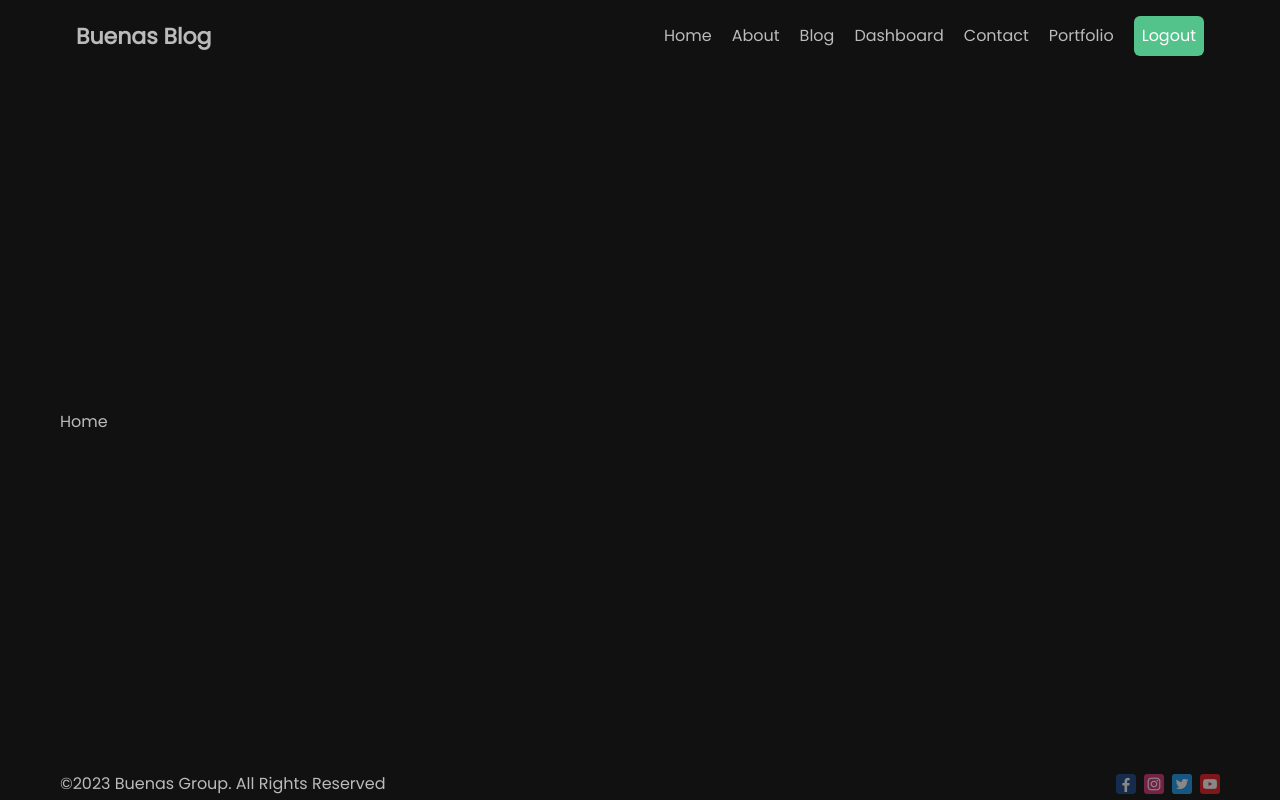
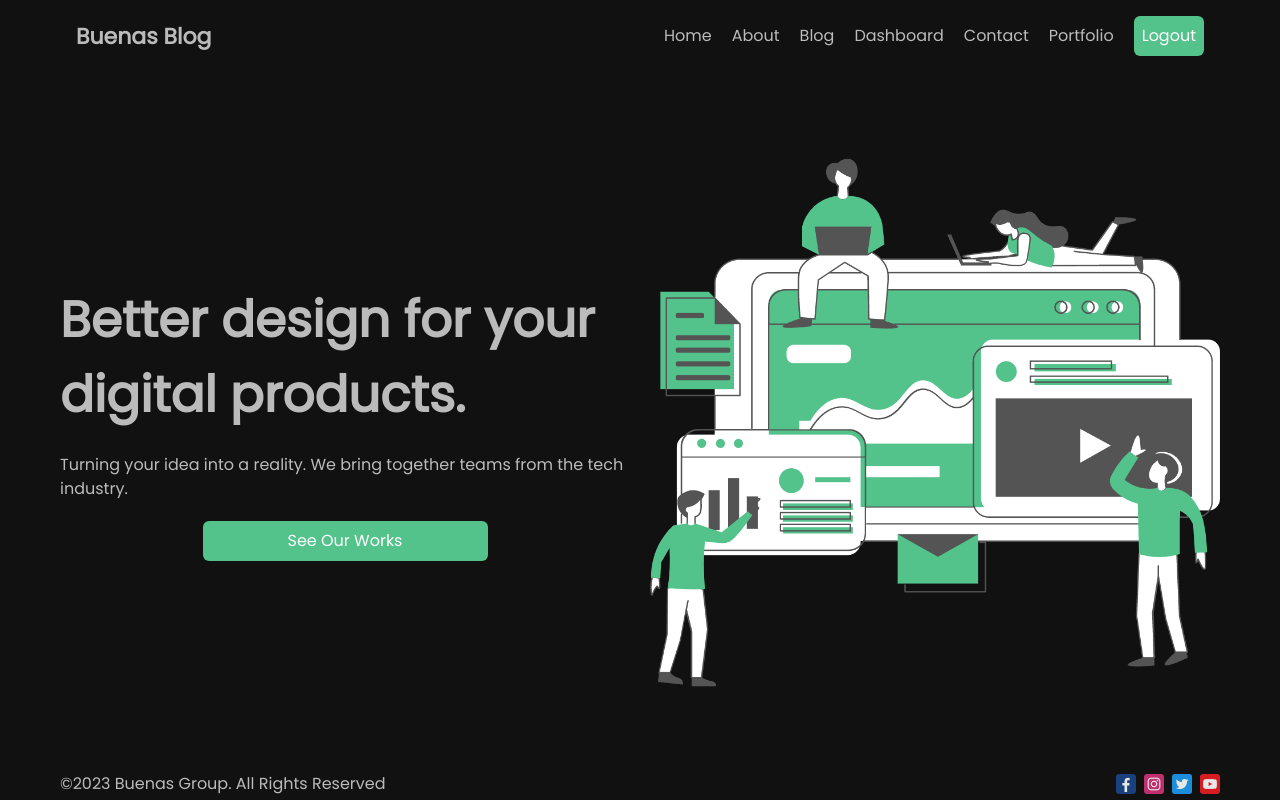
Before and after one commit to George-Kibe/Nextjs-Fullstack, a Next.js app in the folder next-blog/: page / in a window 1280 px wide. Built offline with nearby package versions, Linux system fonts and the light colour scheme.

Commit message:
home page

```diff
--- a/next-blog/src/app/page.jsx
+++ b/next-blog/src/app/page.jsx
@@ -1,9 +1,21 @@
-
+import Image from "next/image";
+import HeroImage from "public/hero.png"
 
 export default function Home() {
   return (
-   <div>
-    Home
+   <div className="flex flex-col md:flex-row items-center gap-5">
+    <div className="flex-1 flex flex-col gap-2 md:gap-5 items-center">
+      <h1 className="font-bold text-[25px] md:text-[50px]">
+        Better design for your digital products.
+      </h1>
+      <p className="text">
+        Turning your idea into a reality. We bring together teams from the tech industry.
+      </p>
+      <button className="p-2 cursor-pointer bg-[#53c28b] border-none rounded-md text-white w-[50%]">See Our Works</button>
+    </div>
+    <div className="flex-1">
+      <Image src={HeroImage} alt="HeroImage" className="w-full h-full object-cover" />
+    </div>
    </div>
   )
 }
--- a/next-blog/src/components/footer/Footer.jsx
+++ b/next-blog/src/components/footer/Footer.jsx
@@ -6,10 +6,10 @@ const Footer = () => {
     <div className='text-{14px] flex items-center justify-between mb-1'>
       <div>©2023 Buenas Group. All Rights Reserved</div>
       <div className='flex gap-2'>
-        <div className='h-5 w-5 relative'><Image fill className='cursor-pointer opacity-50' src={"/1.png"} alt='Buenas Facebook' /></div>
-        <div className='h-5 w-5 relative'><Image fill className='cursor-pointer opacity-50' src={"/2.png"} alt='Buenas Instagram' /></div>
-        <div className='h-5 w-5 relative'><Image fill className='cursor-pointer opacity-50' src={"/3.png"} alt='Buenas Twitter' /></div>
-        <div className='h-5 w-5 relative'><Image fill className='cursor-pointer opacity-50' src={"/4.png"} alt='Buenas Youtube' /></div>
+        <div className='h-5 w-5 relative'><Image fill className='cursor-pointer opacity-90' src={"/1.png"} alt='Buenas Facebook' /></div>
+        <div className='h-5 w-5 relative'><Image fill className='cursor-pointer opacity-90' src={"/2.png"} alt='Buenas Instagram' /></div>
+        <div className='h-5 w-5 relative'><Image fill className='cursor-pointer opacity-90' src={"/3.png"} alt='Buenas Twitter' /></div>
+        <div className='h-5 w-5 relative'><Image fill className='cursor-pointer opacity-90' src={"/4.png"} alt='Buenas Youtube' /></div>
       </div>
     </div>
   )
```
